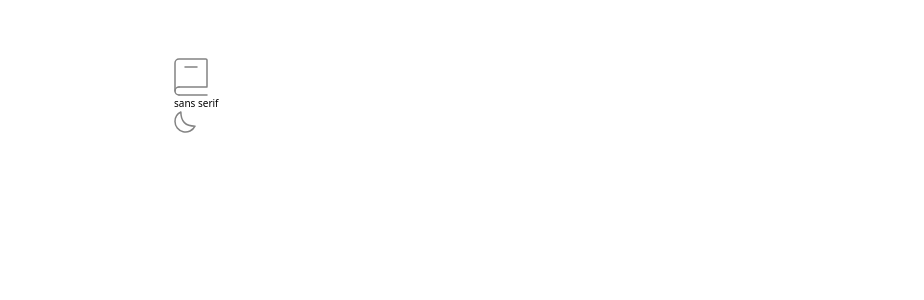
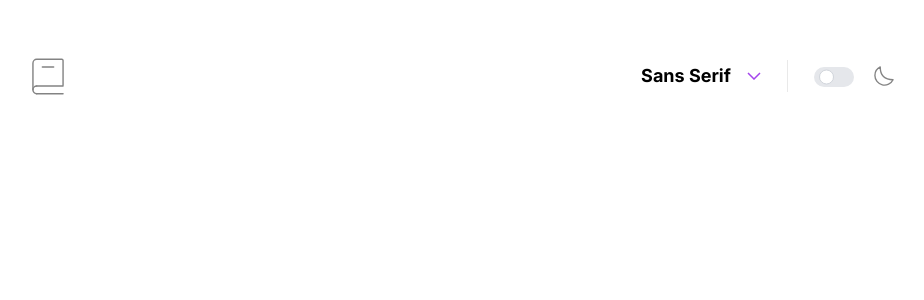
Before and after one commit to ortonb110/dictionary, a React (Vite) app: page / in a window 1280 px wide. Shown: the top 300 px of the page, without its empty margins (177-1101 px from the left). Built offline with nearby package versions, Linux system fonts and the light colour scheme.

Commit message:
About to implement dark mode

```diff
--- a/src/Components/NavBar.jsx
+++ b/src/Components/NavBar.jsx
@@ -1,16 +1,27 @@
 import dictionaryLogo from "../assets/images/logo.svg";
-import darkModeIcon from '../assets/images/icon-moon.svg'
+import darkModeIcon from "../assets/images/icon-moon.svg";
+import arrowDown from "../assets/images/icon-arrow-down.svg";
+
 const NavBar = () => {
   return (
-    <nav>
-        <img src={dictionaryLogo} alt="Logo" />
-      <div>
+    <nav className="flex justify-between items-center ">
+      <img src={dictionaryLogo} alt="Logo" className="w-[3.2rem] h-[3.65rem]" />
+      <div className="flex justify-between items-center ">
         <section>
-          <button>sans serif</button>
+          <button className="text-[1.8rem] font-bold leading-[2.4rem] capitalize flex justify-between items-center w-[12rem] font-inter">
+            <span>sans serif</span>
+            <img src={arrowDown} aria-hidden />
+          </button>
           {/* <div></div>    something goes here later */}
         </section>
-         <div></div>
-        <img src={darkModeIcon} alt='Dark mode switcher' />
+        <div className="w-[1px] h-[3.2rem] bg-veryLightGray mx-[2.6rem]"></div>
+        <div className="flex justify-between items-center">
+          <label className="relative inline-flex items-center mb-5 cursor-pointer top-[-50%] translate-y-[35%] mr-[2rem]">
+            <input type="checkbox" value="" className="sr-only peer" />
+            <div className="w-[4rem] h-[2rem] bg-gray-200 peer-focus:outline-no rounded-full peer dark:bg-gray-700 peer-checked:after:translate-x-full peer-checked:after:border-white after:content-[''] after:absolute after:top-[50%] after:translate-y-[-50%] after:left-[5px] after:bg-white after:border-gray-300 after:border after:rounded-full after:h-[1.5rem] after:w-[1.5rem] after:transition-all dark:border-gray-600 peer-checked:bg-blue-600"></div>
+          </label>
+          <img src={darkModeIcon} alt="Dark mode switcher" className="w-[1.99rem] h-[2rem]"/>
+        </div>
       </div>
     </nav>
   );
--- a/src/index.css
+++ b/src/index.css
@@ -25,8 +25,18 @@
             padding-bottom: 5.8rem;
         }
     }
+
+    /* In between desktop and tablet */
+    @media screen and (min-width: 1100px) {
+        body {
+            padding-inline: 20.9rem;
+            padding-top: 5.8rem;
+            padding-bottom: 5.8rem;
+        }
+    }
+
     /* Desktops and larger screens*/
-    @media screen and (min-width: 1100px) {
+    @media screen and (min-width: 1400px) {
         body {
             padding-inline: 35.1rem;
         padding-top: 5.8rem;
--- a/tailwind.config.js
+++ b/tailwind.config.js
@@ -1,6 +1,7 @@
 /** @type {import('tailwindcss').Config} */
 export default {
   content: ["./index.html", "./src/**/*.{js,ts,jsx,tsx}"],
+  darkMode: 'class',
   theme: {
     extend: {
       colors: {
```
